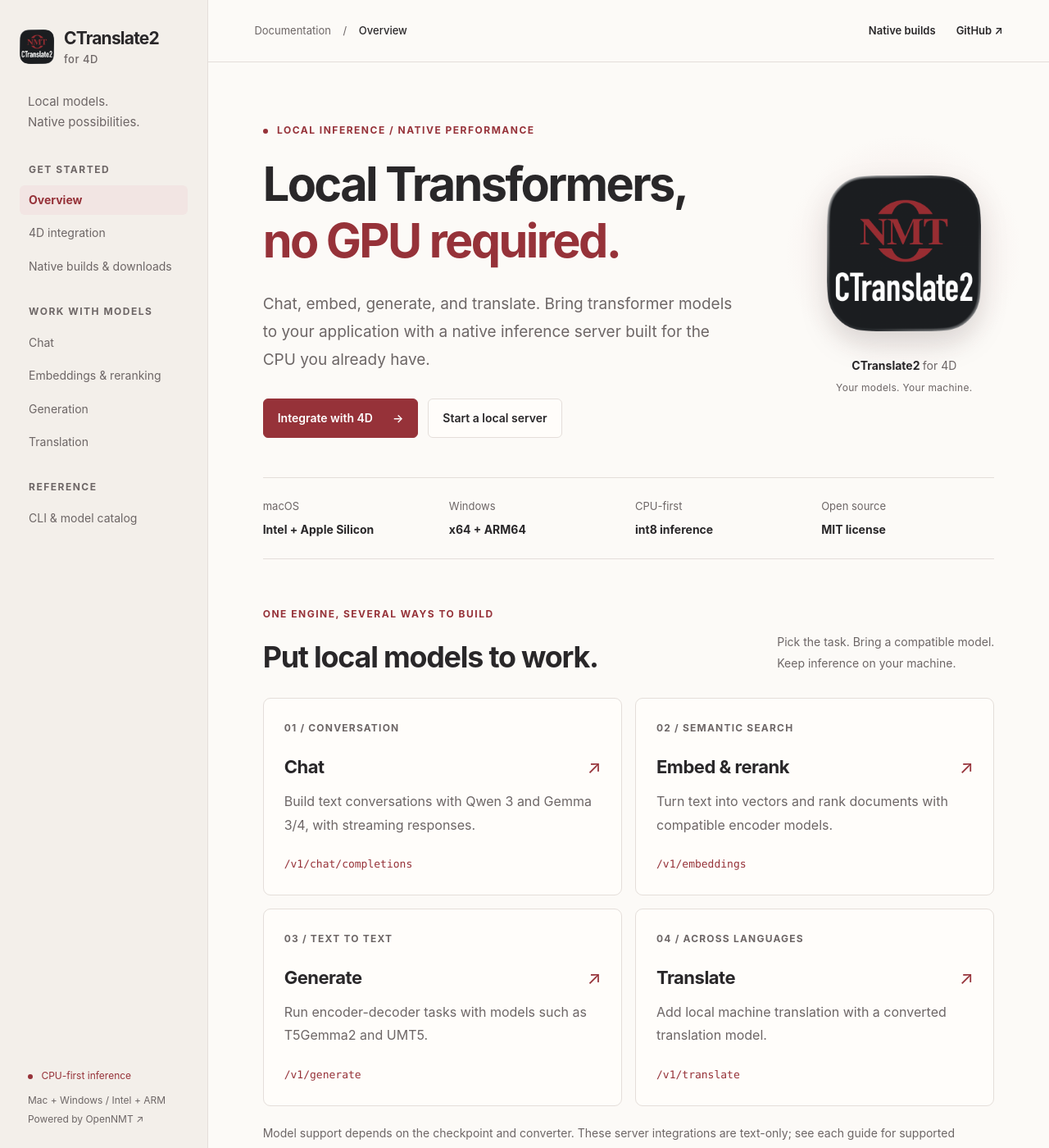
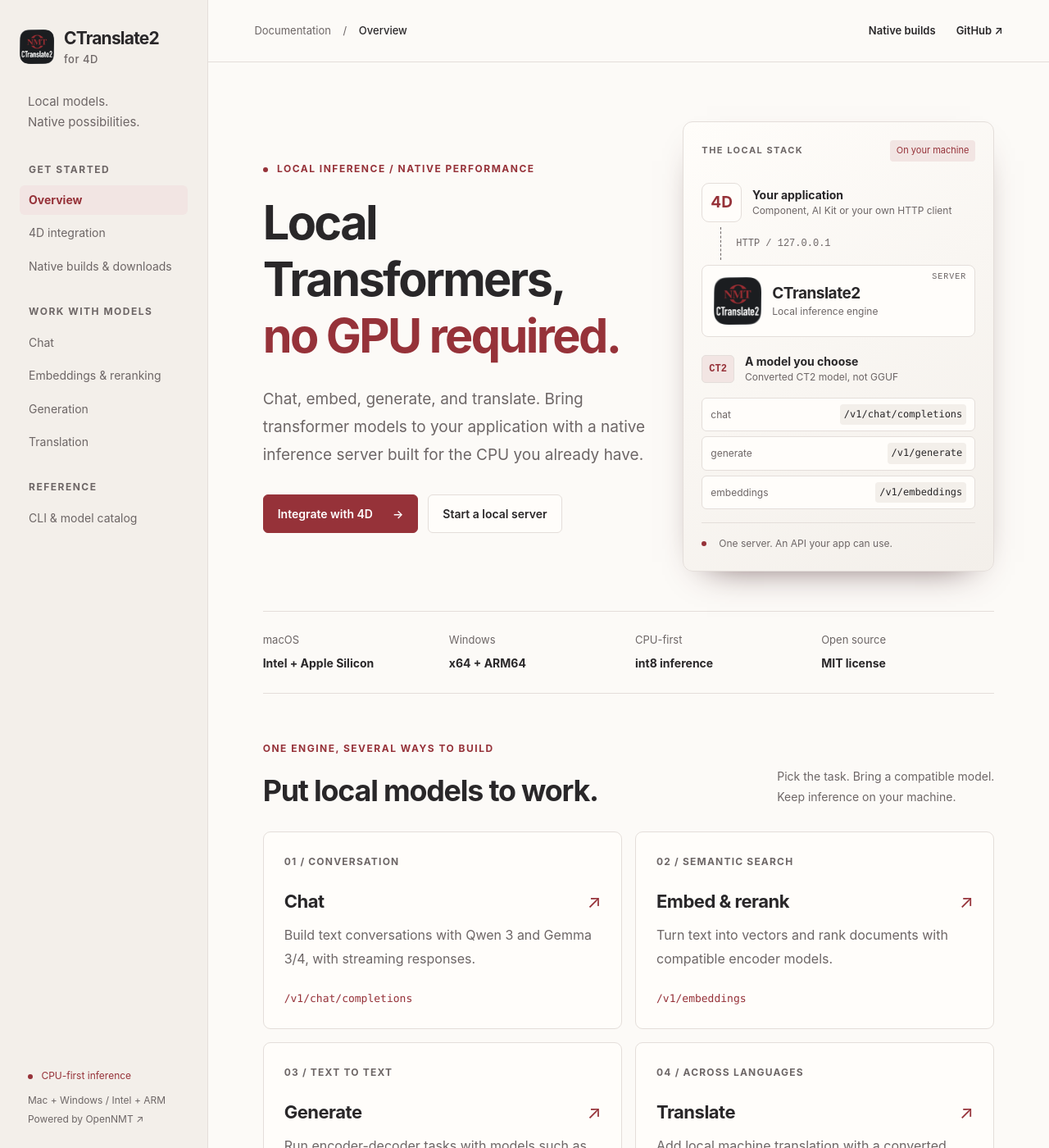
Before and after one commit to miyako/CTranslate2, a Jekyll site: the page built from index.md, in a window 1280 px wide and 1400 px high. Shown: the whole window at 82% size. Built offline with Jekyll 4.4.1, drawn with Linux system fonts in a browser that asks for light colours; some of the changed text lies outside the part shown.

Commit message:
Add local stack hero diagram and API support table to Pages overview
Co-authored-by: Copilot App <223556219+Copilot@users.noreply.github.com>

```diff
--- a/assets/css/style.scss
+++ b/assets/css/style.scss
@@ -55,7 +55,7 @@ nav a[aria-current="page"] { color: var(--accent); background: var(--accent-soft
 .topbar a { color: var(--ink); text-decoration: none; font-weight: 600; }
 main, .site-footer { max-width: 1200px; margin: 0 auto; padding-left: 6.5%; padding-right: 6.5%; }
 .home section { padding: 56px 0; border-bottom: 1px solid var(--line); }
-.home .hero { display: grid; grid-template-columns: minmax(0, 1fr) 220px; gap: 30px; align-items: center; padding: 72px 0 48px; border-bottom: 0; }
+.home .hero { display: grid; grid-template-columns: minmax(0, 1fr) minmax(300px, 380px); gap: 40px; align-items: center; padding: 72px 0 48px; border-bottom: 0; }
 .eyebrow { color: var(--accent); margin: 0 0 20px; }
 .hero h1 span { color: var(--accent); }
 .lede { max-width: 580px; color: var(--muted); font-size: 19px; line-height: 1.8; }
@@ -65,13 +65,25 @@ main, .site-footer { max-width: 1200px; margin: 0 auto; padding-left: 6.5%; padd
 .button.primary:hover { background: #7c252c; border-color: #7c252c; }
 .button.secondary { color: var(--ink); background: var(--card); }
 .button.secondary:hover { border-color: var(--accent); }
-.hero-art { display: flex; flex-direction: column; align-items: center; padding: 20px 0; }
-.icon-frame { position: relative; padding: 16px; }
-.icon-frame::before { content: ""; position: absolute; inset: -35px; border-radius: 50%; background: radial-gradient(circle, var(--accent-soft), transparent 70%); z-index: -1; }
-.icon-frame img { display: block; width: 190px; height: 190px; filter: drop-shadow(0 16px 16px #211a1a22); }
-.art-caption { margin-top: 13px; font-size: 14px; font-weight: 650; }
-.art-caption span { color: var(--muted); font-weight: 400; }
-.art-detail { color: var(--muted); font-size: 12px; letter-spacing: .3px; margin-top: 4px; }
+.engine-panel { border: 1px solid var(--line); border-radius: 12px; padding: 22px; background: linear-gradient(145deg, var(--card), var(--surface)); box-shadow: 0 18px 45px -30px #4a2a2e; min-width: 0; }
+.panel-top { display: flex; justify-content: space-between; gap: 10px; align-items: center; margin-bottom: 26px; }
+.panel-label { font-size: 11px; text-transform: uppercase; letter-spacing: 1.5px; font-weight: 700; color: var(--muted); }
+.local-tag { font-size: 11px; color: var(--accent); background: var(--accent-soft); padding: 3px 8px; border-radius: 4px; white-space: nowrap; }
+.app-node, .engine-node, .model-node { display: flex; align-items: center; gap: 13px; }
+.app-node strong, .engine-node strong, .model-node strong { display: block; font-size: 14px; line-height: 1.4; }
+.app-node div > span, .engine-node div > span, .model-node div > span { display: block; font-size: 12px; line-height: 1.5; color: var(--muted); }
+.node-symbol { background: var(--card); border: 1px solid var(--line); border-radius: 9px; font-size: 19px; font-weight: 700; padding: 6px 10px; color: var(--accent); }
+.connection { margin: 6px 0 6px 23px; border-left: 1px dashed var(--muted); padding: 8px 18px; font: 12px/2 ui-monospace, monospace; color: var(--muted); }
+.engine-node { position: relative; padding: 14px; background: var(--card); border: 1px solid var(--line); border-radius: 8px; }
+.engine-node img { width: 58px; height: 58px; border-radius: 12px; }
+.engine-node strong { font-size: 19px; letter-spacing: -.5px; }
+.engine-badge { position: absolute; top: 8px; right: 10px; color: var(--muted); font: 10px ui-monospace, monospace; letter-spacing: 1px; }
+.model-node { margin: 20px 0 16px; }
+.file-mark { color: var(--accent); background: var(--accent-soft); border: 1px solid var(--line); border-radius: 5px; padding: 9px 8px; font: 700 12px ui-monospace, monospace; }
+.endpoint-list { list-style: none; margin: 0 0 16px; padding: 0; display: grid; gap: 6px; }
+.endpoint-list li { display: flex; justify-content: space-between; align-items: center; gap: 10px; font-size: 12px; color: var(--muted); padding: 7px 10px; background: var(--card); border: 1px solid var(--line); border-radius: 6px; }
+.endpoint-list code { font-size: 12px; color: var(--ink); overflow-wrap: anywhere; text-align: right; }
+.panel-bottom { border-top: 1px solid var(--line); padding-top: 14px; display: flex; align-items: center; gap: 8px; color: var(--muted); font-size: 12px; }
 .platform-strip { display: grid; grid-template-columns: repeat(4, minmax(0, 1fr)); gap: 16px; padding: 23px 0; border-top: 1px solid var(--line); border-bottom: 1px solid var(--line); color: var(--muted); font-size: 13px; }
 .platform-strip strong { display: block; margin-top: 4px; color: var(--ink); font-size: 14px; }
 .section-heading { display: flex; align-items: flex-end; justify-content: space-between; gap: 25px; margin-bottom: 28px; }
@@ -132,14 +144,11 @@ tr:last-child td { border-bottom: 0; }
   :root { --sidebar-width: 225px; }
   .sidebar { padding: 28px 17px 22px; }
   .brand { font-size: 19px; gap: 9px; }
-  .home .hero { grid-template-columns: minmax(0, 1fr) 150px; gap: 15px; }
-  .icon-frame { padding: 5px; }
-  .icon-frame img { width: 140px; height: 140px; }
+  .home .hero { grid-template-columns: minmax(0, 1fr) minmax(280px, 330px); gap: 24px; }
   .section-heading > p { display: none; }
 }
 @media (max-width: 850px) {
   .home .hero { grid-template-columns: 1fr; }
-  .hero-art { display: none; }
   .home .integration-feature { grid-template-columns: 1fr; gap: 8px; }
   .platform-strip { grid-template-columns: repeat(2, minmax(0, 1fr)); }
 }
@@ -158,7 +167,7 @@ tr:last-child td { border-bottom: 0; }
   .breadcrumb-divider { padding: 0 6px; }
   main, .site-footer { padding-left: 6%; padding-right: 6%; }
   .home .hero { grid-template-columns: 1fr; padding: 46px 0 36px; }
-  .hero-art { display: none; }
+  .engine-panel { max-width: 520px; width: 100%; }
   h1 { font-size: clamp(44px, 7vw, 60px); letter-spacing: -1.9px; }
   .lede { font-size: 18px; }
   .home section { padding: 38px 0; }
--- a/index.md
+++ b/index.md
@@ -14,14 +14,26 @@ description: "Local Transformers, no GPU required. Run chat, embeddings, generat
       <a class="button secondary" href="#quickstart">Start a local server</a>
     </div>
   </div>
-  <div class="hero-art">
-    <div class="icon-frame"><img src="{{ site.logo | relative_url }}" alt="CTranslate2 wrapper app icon" width="216" height="216"></div>
-    <span class="art-caption">CTranslate2 <span>for 4D</span></span>
-    <span class="art-detail">Your models. Your machine.</span>
+  <div class="engine-panel" aria-label="4D connects over local HTTP to ct2-server, which runs a converted CT2 model on your machine">
+    <div class="panel-top"><span class="panel-label">The local stack</span><span class="local-tag">On your machine</span></div>
+    <div class="app-node"><span class="node-symbol" aria-hidden="true">4D</span><div><strong>Your application</strong><span>Component, AI Kit or your own HTTP client</span></div></div>
+    <div class="connection"><span>HTTP / 127.0.0.1</span></div>
+    <div class="engine-node">
+      <img src="{{ site.logo | relative_url }}" width="72" height="72" alt="">
+      <div><strong>CTranslate2</strong><span>Local inference engine</span></div>
+      <span class="engine-badge">SERVER</span>
+    </div>
+    <div class="model-node"><span class="file-mark" aria-hidden="true">CT2</span><div><strong>A model you choose</strong><span>Converted CT2 model, not GGUF</span></div></div>
+    <ul class="endpoint-list" aria-label="Endpoints">
+      <li><span>chat</span><code>/v1/chat/completions</code></li>
+      <li><span>generate</span><code>/v1/generate</code></li>
+      <li><span>embeddings</span><code>/v1/embeddings</code></li>
+    </ul>
+    <div class="panel-bottom"><span class="status-dot" aria-hidden="true"></span> One server. An API your app can use.</div>
   </div>
 </section>
 
-<div class="platform-strip" aria-label="Project at a glance">
+<div class="platform-strip capability-strip" aria-label="Project at a glance">
   <span>macOS <strong>Intel + Apple Silicon</strong></span>
   <span>Windows <strong>x64 + ARM64</strong></span>
   <span>CPU-first <strong>int8 inference</strong></span>
@@ -101,6 +113,25 @@ $engine.terminate()
   </div>
 </section>
 
+<section id="api" aria-labelledby="api-title" markdown="1">
+<p class="eyebrow">Connect with tools you know</p>
+## A local API for each task.
+{: #api-title }
+
+<div class="table-wrap" markdown="1">
+
+| Capability | Endpoint | Models |
+| --- | --- | --- |
+| **Chat** | `/v1/chat/completions` | Qwen 3, Gemma 3/4 (streaming supported) |
+| **Generate** | `/v1/generate` | Encoder-decoder models such as T5Gemma2 and UMT5 |
+| **Embeddings & reranking** | `/v1/embeddings`, `/v1/rerank` | Compatible encoder models |
+| **Translation** | `/v1/translate` | Converted translation models |
+
+</div>
+
+Model support depends on the checkpoint and converter. See the [chat]({{ '/chat.html#model-families' | relative_url }}), [generation]({{ '/generate.html' | relative_url }}) and [embeddings]({{ '/embeddings.html' | relative_url }}) guides for architectures and limitations.
+</section>
+
 <section id="requirements" aria-labelledby="requirements-title" markdown="1">
 <p class="eyebrow">Know your runtime</p>
 ## Built for the machine in front of you.
```
Also changed, not shown: Gemfile.lock (added).
